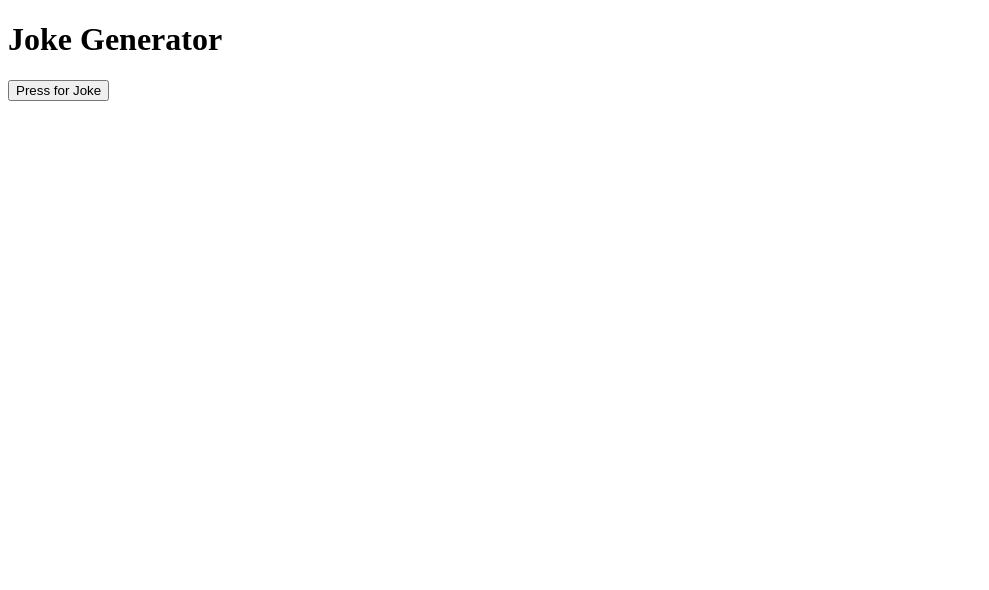
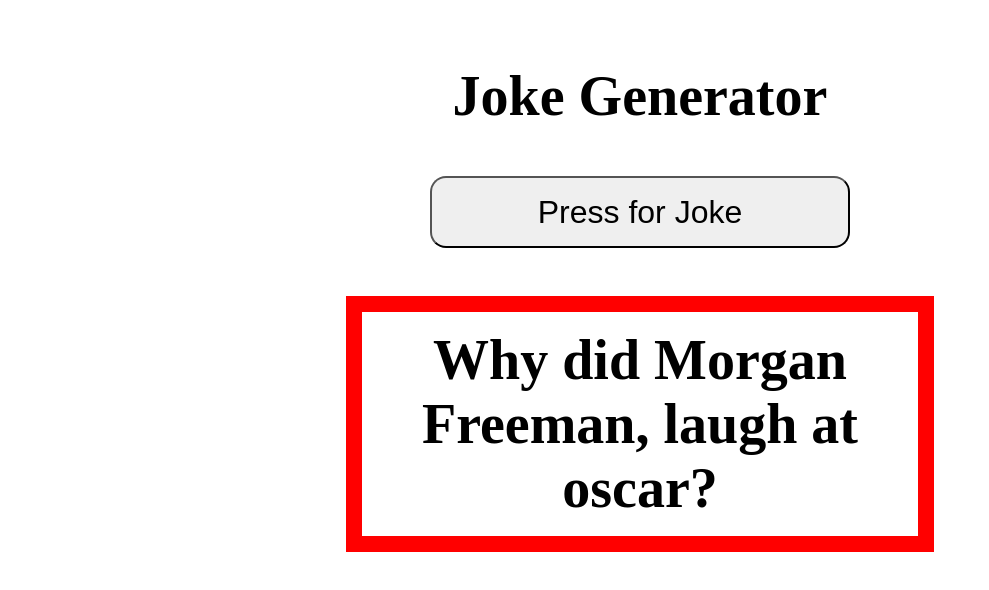
Before and after one commit to Ben-isLearning/RandomJoke, a plain HTML site: page index.html in a window 1280 px wide. Shown: the whole page, without its empty margins (0-989 px from the left). Drawn offline with Linux system fonts and the light colour scheme.

Commit message:
Added Styling and HTML

```diff
--- a/index.html
+++ b/index.html
@@ -9,9 +9,12 @@
   </head>
   <body>
     <main>
-      <header><h1>Joke Generator</h1></header>
-      <section><button>Press for Joke</button></section>
+      <header><h1 class="header">Joke Generator</h1></header>
+      <section>
+        <button class="button" onclick="combineJoke()">Press for Joke</button>
+      </section>
+      <h2 id="test">Watch this space</h2>
     </main>
-    <script href="main.js"></script>
+    <script src="main.js"></script>
   </body>
 </html>
--- a/main.js
+++ b/main.js
@@ -56,6 +56,9 @@
 findThing();
 
 function combineJoke() {
+  document.getElementById(
+    "test"
+  ).innerHTML = `Why did ${findPerson()}, ${findAction()} ${findThing()}?`;
   console.log(`Why did ${findPerson()}, ${findAction()} ${findThing()}?`);
 }
 combineJoke();
--- a/style.css
+++ b/style.css
@@ -0,0 +1,23 @@
+* {
+  margin: 1rem auto;
+  width: 80%;
+  text-align: center;
+}
+
+.header {
+  margin-top: 3rem;
+  font-size: 3.5rem;
+  margin-bottom: 2rem;
+}
+.button {
+  border-radius: 1rem;
+  height: 4.5rem;
+  font-size: 2rem;
+  margin-bottom: 2rem;
+}
+
+#test {
+  font-size: 3.5rem;
+  border: 1rem solid red;
+  padding: 1rem;
+}
```
